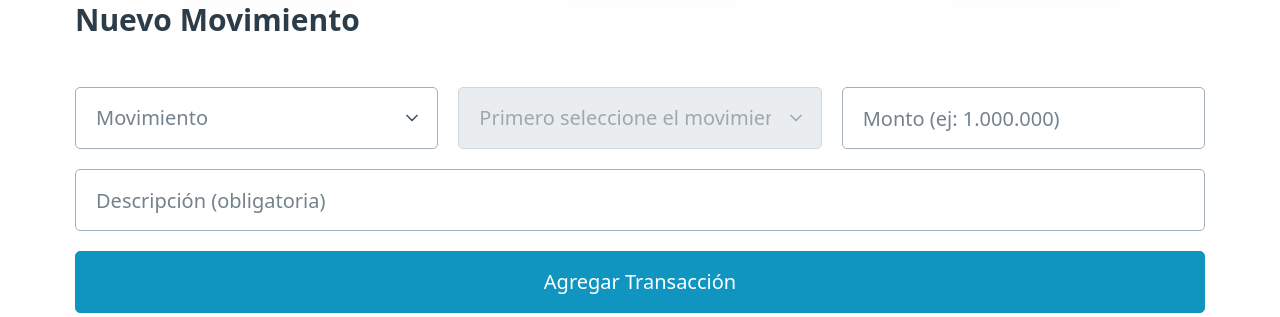
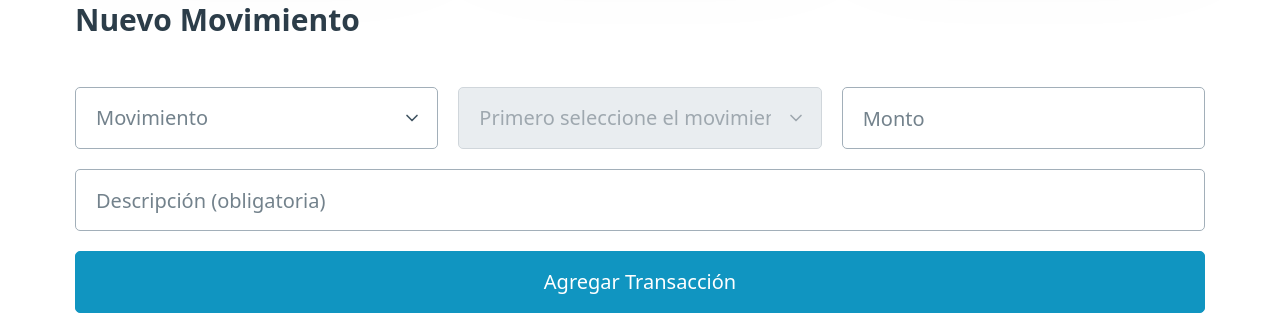
Before and after one commit to dunkelsein/Control-de-Gastos, a Flask app: page / in a window 1280 px wide. Shown: the part 625-942 px from the top of the page. Run offline with Flask 3, Linux system fonts and the light colour scheme; the visitor is signed in with stand-in values (Sample User, id 1); data that the repository does not hold is empty.

Commit message:
borrar el ejemplo en monto

```diff
--- a/control_gastos/templates/index.html
+++ b/control_gastos/templates/index.html
@@ -41,7 +41,7 @@
           <option value="" disabled selected>Primero seleccione el movimiento</option>
         </select>
 
-        <input type="text" id="monto" name="monto" inputmode="numeric" placeholder="Monto (ej: 1.000.000)" required>
+        <input type="text" id="monto" name="monto" inputmode="numeric" placeholder="Monto" required>
       </div>
       <input type="text" name="descripcion" placeholder="Descripción (obligatoria)" required>
       <button type="submit">Agregar Transacción</button>
```
